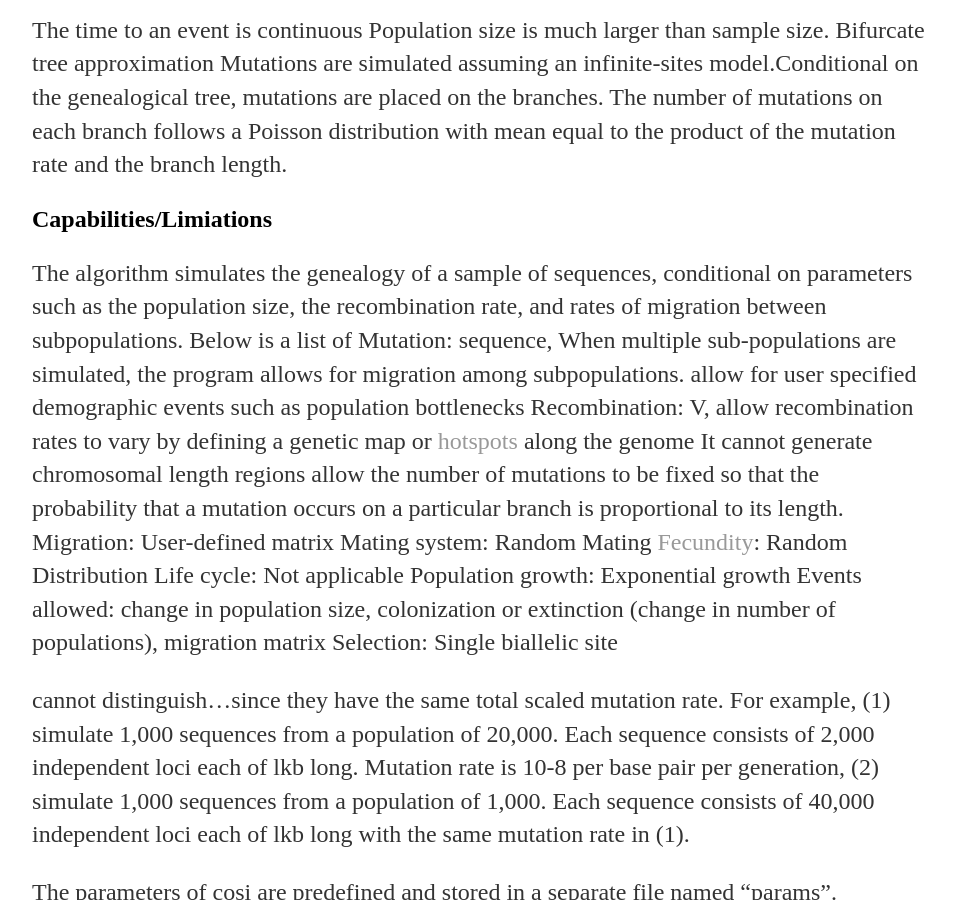
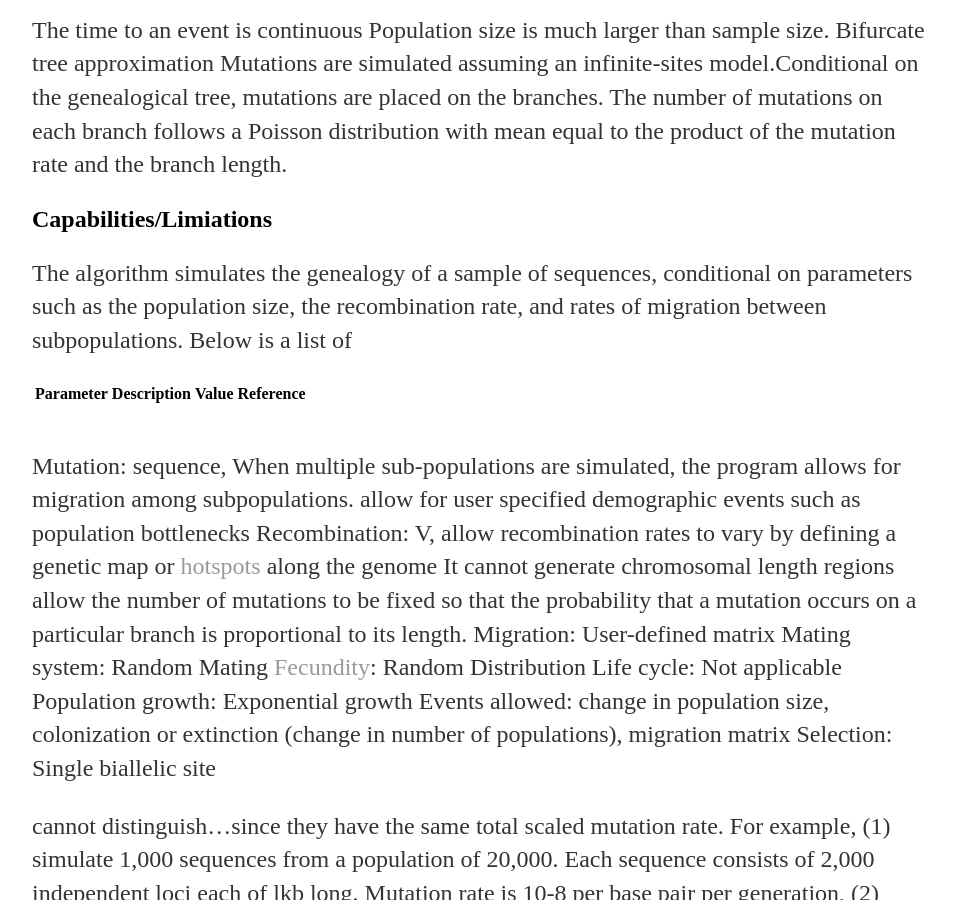
Before and after one commit to lybird300/lybird300.github.io, a Jekyll site: the page built from _posts/2015-04-02-cosi-overview.md, in a window 1280 px wide and 900 px high, scrolled down 844 px. Shown: the whole window, without its empty margins (160-1115 px from the left). Built offline with Jekyll 4.4.1, drawn with Linux system fonts in a browser that asks for light colours.

Commit message:
Update 2015-04-02-cosi-overview.md

```diff
--- a/_posts/2015-04-02-cosi-overview.md
+++ b/_posts/2015-04-02-cosi-overview.md
@@ -19,6 +19,44 @@
 
 <h2>Capabilities/Limiations</h2>
 The algorithm simulates the genealogy of a sample of sequences, conditional on parameters such as the population size, the recombination rate, and rates of migration between subpopulations. Below is a list of
+<table>
+  <tr>
+    <th>Parameter</th>
+    <th>Description</th>
+    <th>Value</th>
+    <th>Reference</th>
+  </tr>
+   <tr>
+    <td></td>
+    <td></td>
+    <td></td>
+    <td></td>
+  </tr>
+     <tr>
+    <td></td>
+    <td></td>
+    <td></td>
+    <td></td>
+  </tr>
+     <tr>
+    <td></td>
+    <td></td>
+    <td></td>
+    <td></td>
+  </tr>
+  <tr>
+    <td></td>
+    <td></td>
+    <td></td>
+    <td></td>
+  </tr>
+   <tr>
+    <td></td>
+    <td></td>
+    <td></td>
+    <td></td>
+  </tr>
+</table>
 Mutation: sequence, When multiple sub-populations are simulated, the program allows for migration among subpopulations.
 allow for user specified demographic events such as population bottlenecks
 Recombination: V, allow recombination rates to vary by defining a genetic map or <a href="http://en.wikipedia.org/wiki/Recombination_hotspot">hotspots</a> along the genome
```
